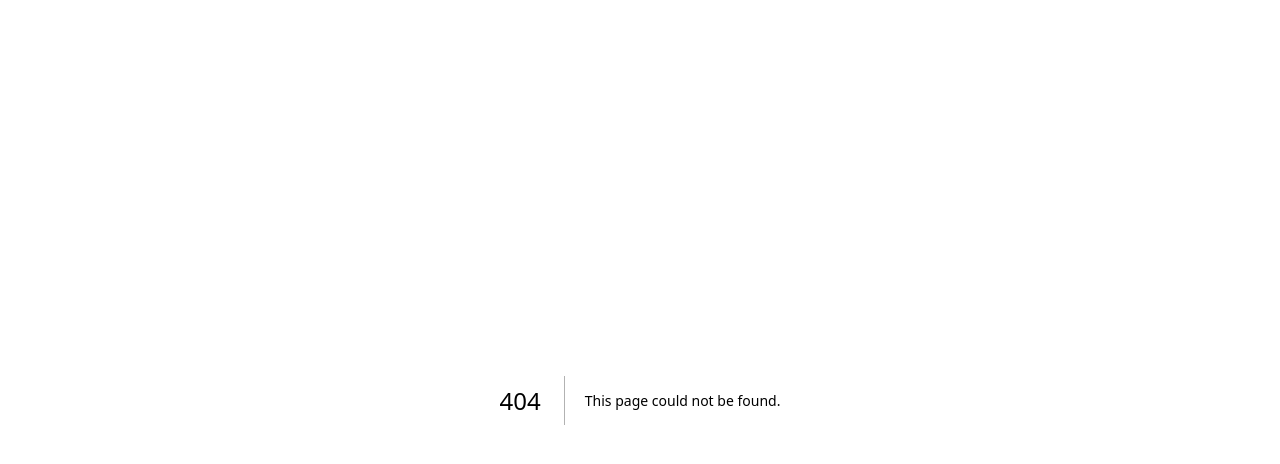
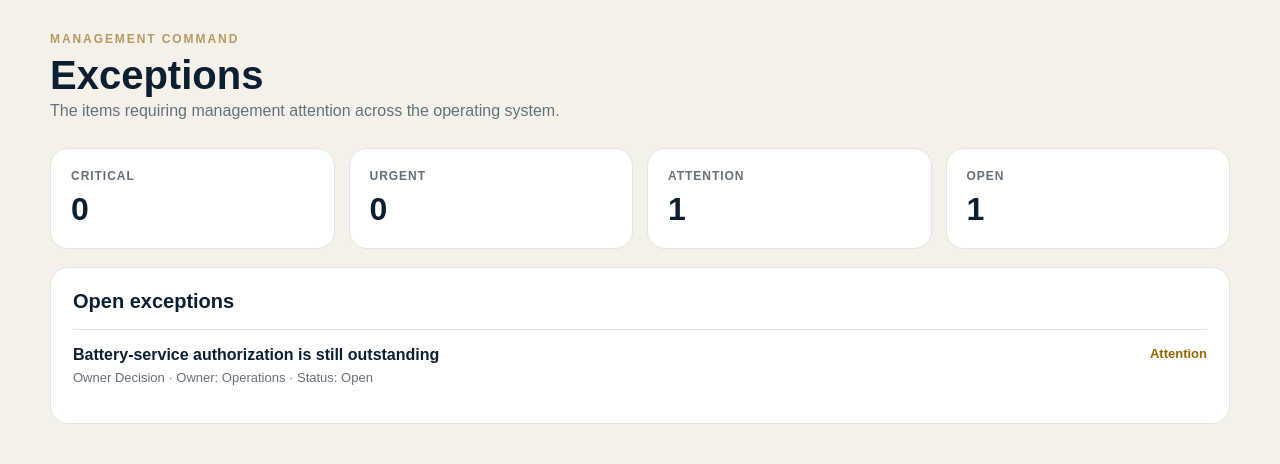
Before and after one commit to zabuilds/MMC-, a Next.js app: page /management in a window 1280 px wide. Before the commit this address had no page. Shown: the top 464 px of the page. Built offline with nearby package versions, Linux system fonts and the light colour scheme.

Commit message:
build MMC management command dashboard foundation

```diff
--- /dev/null
+++ b/app/management/page.tsx
@@ -0,0 +1,49 @@
+import { constructionManagementExceptions, getOpenExceptions } from "../../src/lib/management/exceptions";
+
+const openExceptions = getOpenExceptions(constructionManagementExceptions);
+
+export default function ManagementPage() {
+  const critical = openExceptions.filter((item) => item.severity === "Critical").length;
+  const urgent = openExceptions.filter((item) => item.severity === "Urgent").length;
+  const attention = openExceptions.filter((item) => item.severity === "Attention").length;
+
+  return (
+    <main style={{ minHeight: "100vh", padding: "32px 24px 64px" }}>
+      <div style={{ maxWidth: 1180, margin: "0 auto" }}>
+        <header style={{ marginBottom: 28 }}>
+          <p style={{ margin: 0, color: "var(--gold)", fontSize: 12, fontWeight: 800, letterSpacing: "0.16em", textTransform: "uppercase" }}>Management command</p>
+          <h1 style={{ margin: "8px 0 6px", color: "var(--navy)", fontSize: 40, lineHeight: 1.05 }}>Exceptions</h1>
+          <p style={{ margin: 0, color: "var(--muted)" }}>The items requiring management attention across the operating system.</p>
+        </header>
+
+        <section style={{ display: "grid", gridTemplateColumns: "repeat(auto-fit, minmax(180px, 1fr))", gap: 14, marginBottom: 18 }}>
+          {[['Critical', critical], ['Urgent', urgent], ['Attention', attention], ['Open', openExceptions.length]].map(([label, value]) => (
+            <article key={label} style={{ background: "var(--white)", border: "1px solid var(--line)", borderRadius: 18, padding: 20 }}>
+              <div style={{ color: "var(--muted)", fontSize: 12, textTransform: "uppercase", letterSpacing: "0.08em", fontWeight: 800 }}>{label}</div>
+              <div style={{ marginTop: 8, color: "var(--navy)", fontSize: 32, fontWeight: 800 }}>{value}</div>
+            </article>
+          ))}
+        </section>
+
+        <section style={{ background: "var(--white)", border: "1px solid var(--line)", borderRadius: 18, padding: 22 }}>
+          <h2 style={{ margin: "0 0 16px", color: "var(--navy)", fontSize: 20 }}>Open exceptions</h2>
+          {openExceptions.length === 0 ? (
+            <p style={{ margin: 0, color: "var(--muted)" }}>No open management exceptions.</p>
+          ) : (
+            openExceptions.map((item) => (
+              <article key={item.id} style={{ padding: "16px 0", borderTop: "1px solid var(--line)" }}>
+                <div style={{ display: "flex", justifyContent: "space-between", gap: 18, alignItems: "start" }}>
+                  <div>
+                    <div style={{ color: "var(--navy)", fontWeight: 800 }}>{item.title}</div>
+                    <div style={{ marginTop: 6, color: "var(--muted)", fontSize: 13 }}>{item.type} · Owner: {item.owner} · Status: {item.status}</div>
+                  </div>
+                  <span style={{ color: item.severity === "Critical" ? "#9b2c2c" : item.severity === "Urgent" ? "#9a4f00" : "#9a6500", fontWeight: 800, fontSize: 13 }}>{item.severity}</span>
+                </div>
+              </article>
+            ))
+          )}
+        </section>
+      </div>
+    </main>
+  );
+}
```
